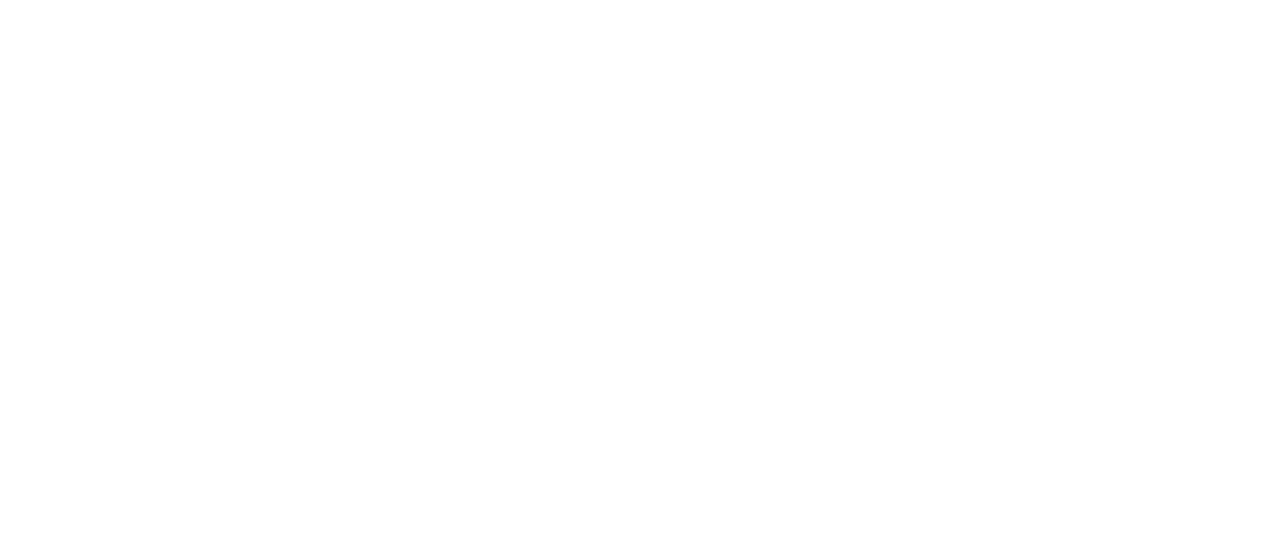
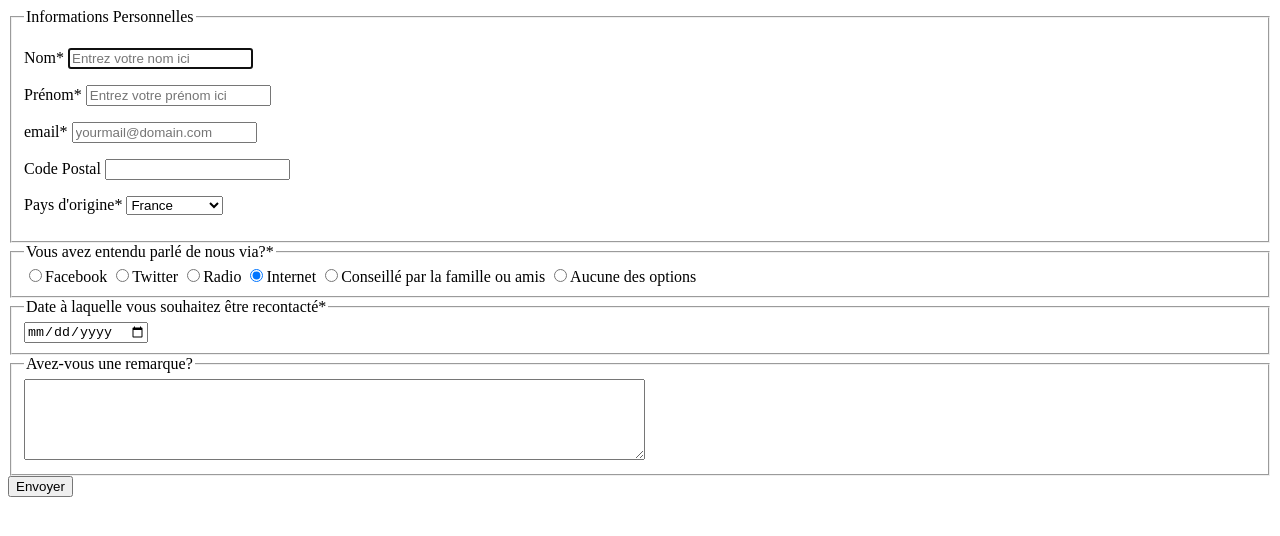
Before and after one commit to DavidBinaud/project-FirstSemester-HTLL-CSS, a plain HTML site: page contact.html in a window 1280 px wide. Drawn offline with Linux system fonts and the light colour scheme.

Commit message:
Form dans contact

```diff
--- a/contact.html
+++ b/contact.html
@@ -7,7 +7,7 @@
 
 			<meta charset="utf-8"> <!-- declaration de l'utf8 -->
 			<link rel="stylesheet" type="text/css" href="./css/styles.css">
-			<title> </title>    <!-- TITRE A RAJOUTER-->
+			<title>Nous Contacter</title>    <!-- TITRE A RAJOUTER-->
 
 		</head>
 
@@ -15,15 +15,11 @@
 			<header>
 
 
-
-
-			<!-- <nav> </nav>  COMMUN AUX PAGES // 1 personne s'occupe du nav  -->
+			<!-- <nav> </nav>  COMMUN AUX PAGES // 1 personne s'occupe du nav
+			Mettre en place des pages en fr et en anglais avec choix depuis le nav?
+			-->
 
 			</header>
-
-
-
-
 
 
 
@@ -31,8 +27,80 @@
 
 				<!-- Page du Formulaire // demander au prof si formulaire en mode get ou post-->
 
+				<form action="sendToMySecondYearInIut.php" method="get">
+
+<!--i-->  			<fieldset ><legend>Informations Personnelles</legend>
+						<p>
+  							<label for="lastname" >Nom<span class="required" >*</span></label>
+							<input name="user_name" type="text" placeholder="Entrez votre nom ici"  pattern="^[a-zA-Z]*$" autofocus required>
+						</p>
 
 
+						<p>
+							<label for="firstname">Prénom<span class="required">*</span></label>
+							<input name="firstname" type="text" placeholder="Entrez votre prénom ici" pattern="^[a-zA-Z]*$" required>
+						</p>
+
+
+						<p>
+							<label for="email">email<span class="required">*</span></label>
+							<input name="email" type="email" placeholder="yourmail@domain.com" required>
+						</p>
+
+
+						<p>
+							<label for="postcode">Code Postal</label>
+							<input name="postcode" type="text" placeholder="" pattern="^[0-9]{5}$" ><!--Mettre un pattern sur post code Fait mais a du mettre en mode text au lieu de number// trouver comment patern un number pattern="^[0-9]{5}$"-->
+
+							<!-- TEST avec type number
+							<label for="postcodet">Code Postal</label>
+							<input name="postcodet" type="number" placeholder="12345" min="00000" max="99999">
+							-->
+						</p>
+
+
+						<p>
+							<label for="CountryOrigin">Pays d'origine<span class="required">*</span></label>
+							<select name="Pays d’origine">
+								<option value="fr" selected>France</option>
+								<option value="bel">Belgique</option>
+								<option value="lux" >Luxembourg</option>
+								<option value="ca">Canada</option>
+								<option value="eng">Angleterre</option>
+								<option value="other">Autre</option> <!-- Faire en sorte qu'un input type text s'affiche si Autre sélectionné // Compliqué sans js-->
+							</select>
+						</p>
+
+					</fieldset>
+
+<!--ii-->			<fieldset><legend>Vous avez entendu parlé de nous via?<span class="required">*</span></legend>
+						<label for="how"></label> <!-- Trouver comment le required// Fait avec checked-->
+						<input id="howfac" name="how" type="radio" value="fac">Facebook
+						<input id="howtwi" name="how" type="radio" value="twi">Twitter
+						<input id="howrad" name="how" type="radio" value="rad">Radio
+						<input id="howint" name="how" type="radio" value="int" checked>Internet
+						<input id="howadv" name="how" type="radio" value="adv">Conseillé par la famille ou amis
+						<input id="hownone" name="how" type="radio" value="none">Aucune des options
+					</fieldset>
+
+
+<!--iii-->				<fieldset>
+							<legend>Date à laquelle vous souhaitez être recontacté<span class="required">*</span></legend>
+							<label></label>
+							<input name="date" type="date" required> <!-- faire en sorte qu'une date précedente ne puisse pas être selectionné -->
+
+						</fieldset>
+
+
+
+<!--iv-->				<fieldset>
+							<legend>Avez-vous une remarque?</legend>
+							<label for="Msg"></label>
+							<textarea name="Msg" rows="5" cols="75" ></textarea>
+						</fieldset>
+
+  					<input type="submit" value="Envoyer">
+  				</form>
 
 			</main>
 
@@ -44,6 +112,9 @@
 
 			<footer>
 
+				<!-- Exemple de footer: CGV / RPGDdemandedechangementinformations / etc; -->
+
+
 			</footer>
 
 
```
